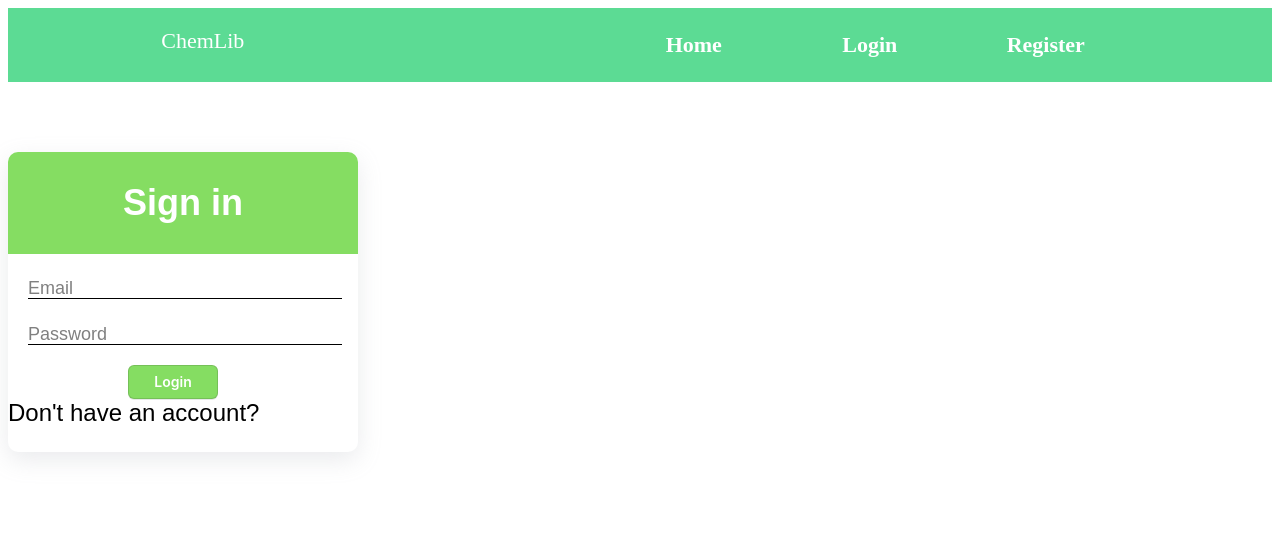
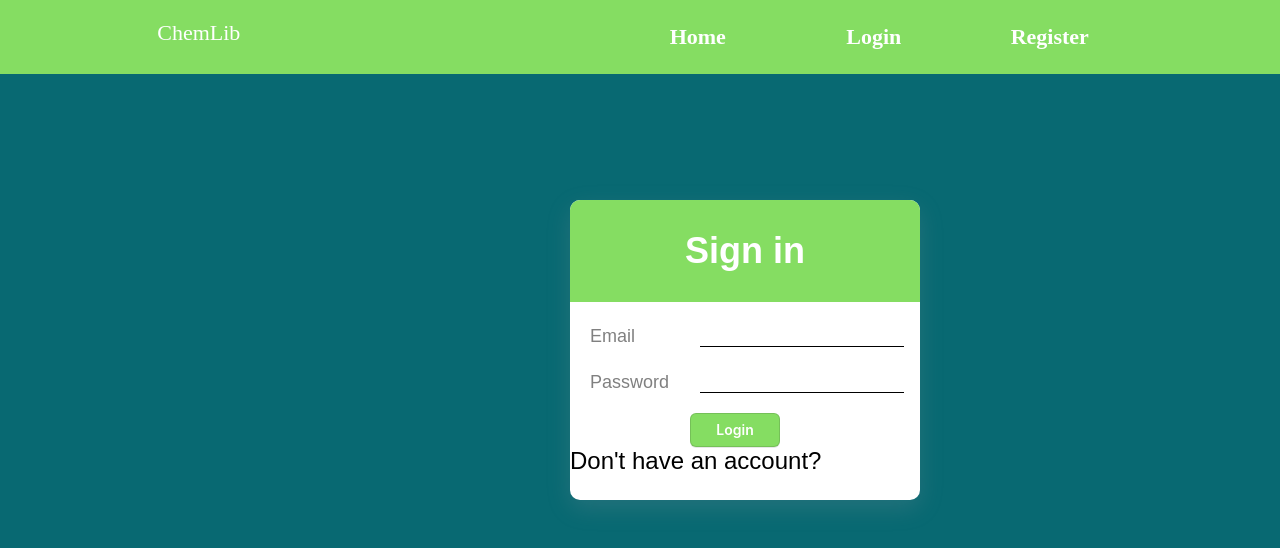
Before and after one commit to NixanV/ChemLibrary, a React (Create React App) app in the folder client/: page /login in a window 1280 px wide. Shown: the top 548 px of the page. Built offline with nearby package versions, Linux system fonts and the light colour scheme.

Commit message:
login form fixed and some header changes

```diff
--- a/client/src/components/Header/header.module.css
+++ b/client/src/components/Header/header.module.css
@@ -2,7 +2,7 @@
     display: flex;
     flex-direction: row;
     justify-content: space-around;
-    background-color: #5cdb94;
+    background-color: #85dd62;
     margin-bottom: 70px;
 }
 
@@ -30,7 +30,7 @@
 }
 
 .nav-list li:hover{
-    background-color: #05396b;
+    background-color: #086972;
 }
 
 .nav-list{
--- a/client/src/components/Home/home.module.css
+++ b/client/src/components/Home/home.module.css
@@ -1,3 +1,12 @@
+body{
+    background-color: #086972;
+}
+
+html, body {
+    padding:0;
+    margin:0;
+}
+
 .row {
     display: flex;
     text-align: center;
--- a/client/src/components/Login/login.module.css
+++ b/client/src/components/Login/login.module.css
@@ -8,6 +8,9 @@
     font-family: Arial, Helvetica, sans-serif;
     display: flex;
     flex-direction: column;
+    position: absolute;
+    top: 200px;
+    left: 570px;
 }
 
 .sign-in-table {
@@ -21,7 +24,8 @@
 
 
 .email-input {
-    width: 310px;
+    margin-left: 110px;
+    width: 200px;
     height: 22px;
     border: 0;
     border-bottom: 1px solid black;
@@ -51,14 +55,15 @@
     padding: 15px 0 0 0;
 }
 
-.email-input:focus~.email-label {
-    position: absolute;
-    top: 0;
+.email-input:focus~.email-label{
+
     transition: 0.2s;
-    font-size: 12px;
+    font-size: 18px;
     font-weight: 700;
     color: #85dd62;
 }
+
+
 
 .email-input:focus {
     border-bottom: 1px solid #85dd62;
@@ -68,7 +73,8 @@
 
 
 .password-input {
-    width: 310px;
+    margin-left: 110px;
+    width: 200px;
     height: 22px;
     border: 0;
     border-bottom: 1px solid black;
@@ -99,10 +105,8 @@
 }
 
 .password-input:focus~.password-label {
-    position: absolute;
-    top: 0;
     transition: 0.2s;
-    font-size: 12px;
+    font-size: 18px;
     font-weight: 700;
     color: #85dd62;
 }
```
